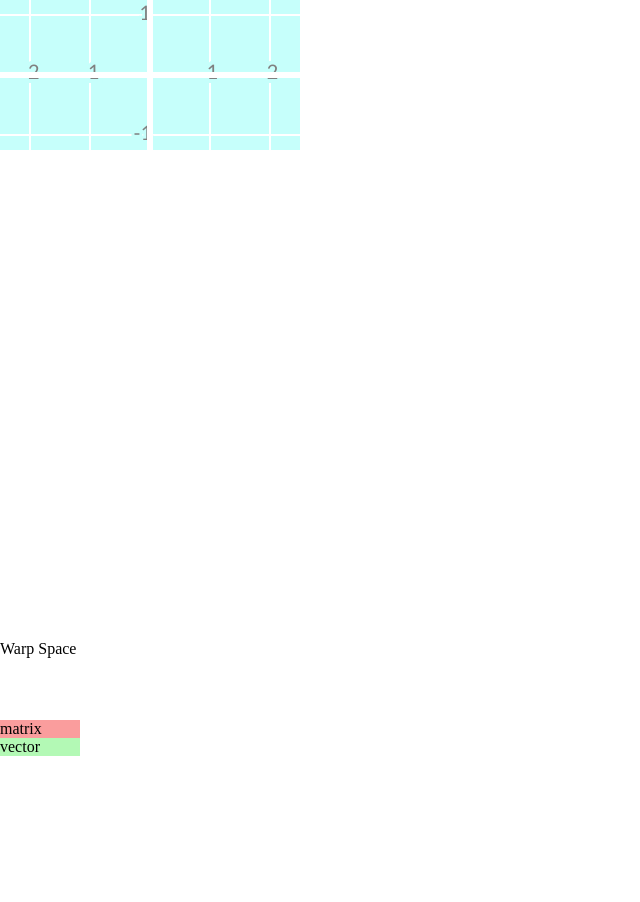
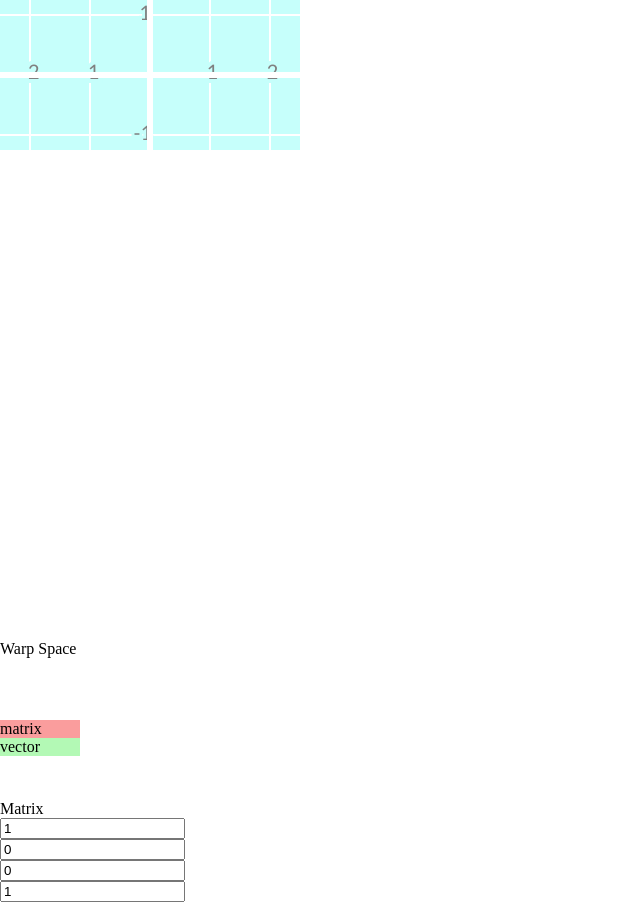
Before and after one commit to rajansaini691/warp-space, a React app: page / in a window 1280 px wide. Shown: the whole page, without its empty margins (0-640 px from the left). Before the commit the page ends 800 px from the top, so only its background shows below. Built offline with nearby package versions, Linux system fonts and the light colour scheme.

Commit message:
Added Matrix object to page

```diff
--- a/src/components/Chain/Chain.tsx
+++ b/src/components/Chain/Chain.tsx
@@ -4,6 +4,7 @@ import * as Styles from "./CStyle.css"
 import { WarpSpace } from "../WarpSpace/WarpSpace";
 import { GraphData } from "../Graph/Graph";
 import { MenuButton } from "../MenuButton/MenuButton";
+import { Matrix } from "../Matrix/Matrix";
 
 export interface ChainProps {
     width: number;
@@ -40,6 +41,7 @@ export class Chain extends React.Component<ChainProps> {
             <div style = {{height: this.props.height, width: this.props.width}} className = {Styles.chain}>
                 <WarpSpace height = {this.props.height / 2} onClick = {this.warpSpace}/>
                 <MenuButton height = {this.props.height / 2}/>
+                <Matrix height = {this.props.height / 2} />
             </div>
         )
     }
--- /dev/null
+++ b/src/components/Matrix/Matrix.tsx
@@ -0,0 +1,86 @@
+import * as React from "react"
+import { matrix, input } from "./MatrixStyles.css";
+
+interface MatrixProps {
+    height: number;
+}
+
+interface Data {
+    matrix: [[number, number],
+             [number, number]];
+}
+
+interface MatrixState {
+
+}
+
+/**
+ * A matrix houses four input boxes, analogous to a 2 by 2 matrix. When a user fills it,
+ * it sends its data to the parent in a 2 by 2 array for processing.
+ */
+export class Matrix extends React.Component<MatrixProps> {
+
+    state: MatrixState;
+    data: Data;
+
+    constructor(props: MatrixProps) {
+        super(props);
+
+        /**
+         * Initializes matrix to the identity matrix
+         */
+        this.data = {
+            matrix: [[1, 0], [0, 1]]
+        }
+
+        this.onChange = this.onChange.bind(this);
+    }
+
+    /**
+     * Whenever the value of a form element changes, the data variable is updated. This way,
+     * other components can access this matrix's contents in the form of a 2 by 2 array.
+     * @param event
+     */
+    onChange(event: React.FormEvent<HTMLInputElement>) {
+        let value: number = parseInt(event.currentTarget.value);
+
+        switch(event.currentTarget.name) {
+            case "a":
+                this.data.matrix[0][0] = value;
+                break;
+            case "b":
+                this.data.matrix[0][1] = value;
+                break;
+            case "c":
+                this.data.matrix[1][0] = value;
+                break;
+            case "d":
+                this.data.matrix[1][1] = value;
+                break;
+            default:
+                console.error("Name" + event.currentTarget.name + " does not exist. Check Matrix.tsx");
+        }
+
+        console.log(this.data.matrix);
+    }
+
+    render() {
+        return (
+            <div style = {{height: this.props.height, width: this.props.height}} className = {matrix} >
+                Matrix <br />
+
+                {/* Names correspond to |a b|
+                  *                     |c d|
+                  */}
+
+                <input className = {input} type = "number" name = "a" defaultValue = {"1"} onChange={this.onChange} />
+                <input className = {input} type = "number" name = "b" defaultValue = {"0"} onChange={this.onChange} />
+                <br />
+                <input className = {input} type = "number" name = "c" defaultValue = {"0"} onChange={this.onChange} />
+                <input className = {input} type = "number" name = "d" defaultValue = {"1"} onChange={this.onChange} />
+            </div>
+        );
+    }
+
+
+}
--- /dev/null
+++ b/src/components/Matrix/MatrixStyles.css
@@ -0,0 +1,38 @@
+.matrix {
+    background: #ff5959;
+    position: relative;
+    border-radius: 1vh;
+    padding: 0.5vh;
+    text-align: center;
+
+    font-family: "Advent Pro";
+    font-size: 2.5vh;
+}
+
+.input {
+    width: 40%;
+    height: 20%;
+
+    background: rgb(255, 148, 148);
+    border: rgb(255, 227, 227);
+
+    font-family: "Advent Pro";
+    font-size: 70%;
+    text-align: center;
+
+    margin-bottom: 5%;
+    margin-left: 5%;
+    margin-right: 5%;
+    margin-top: 0;
+}
+
+.input:focus {
+    background: rgb(255, 192, 192);
+    outline: none;
+}
+
+.input::-webkit-inner-spin-button,
+.input::-webkit-outer-spin-button {
+    -webkit-appearance: none;
+    margin: 0;
+}
--- /dev/null
+++ b/src/components/Matrix/MatrixStyles.css.d.ts
@@ -0,0 +1,2 @@
+export const matrix: string;
+export const input: string;
```
